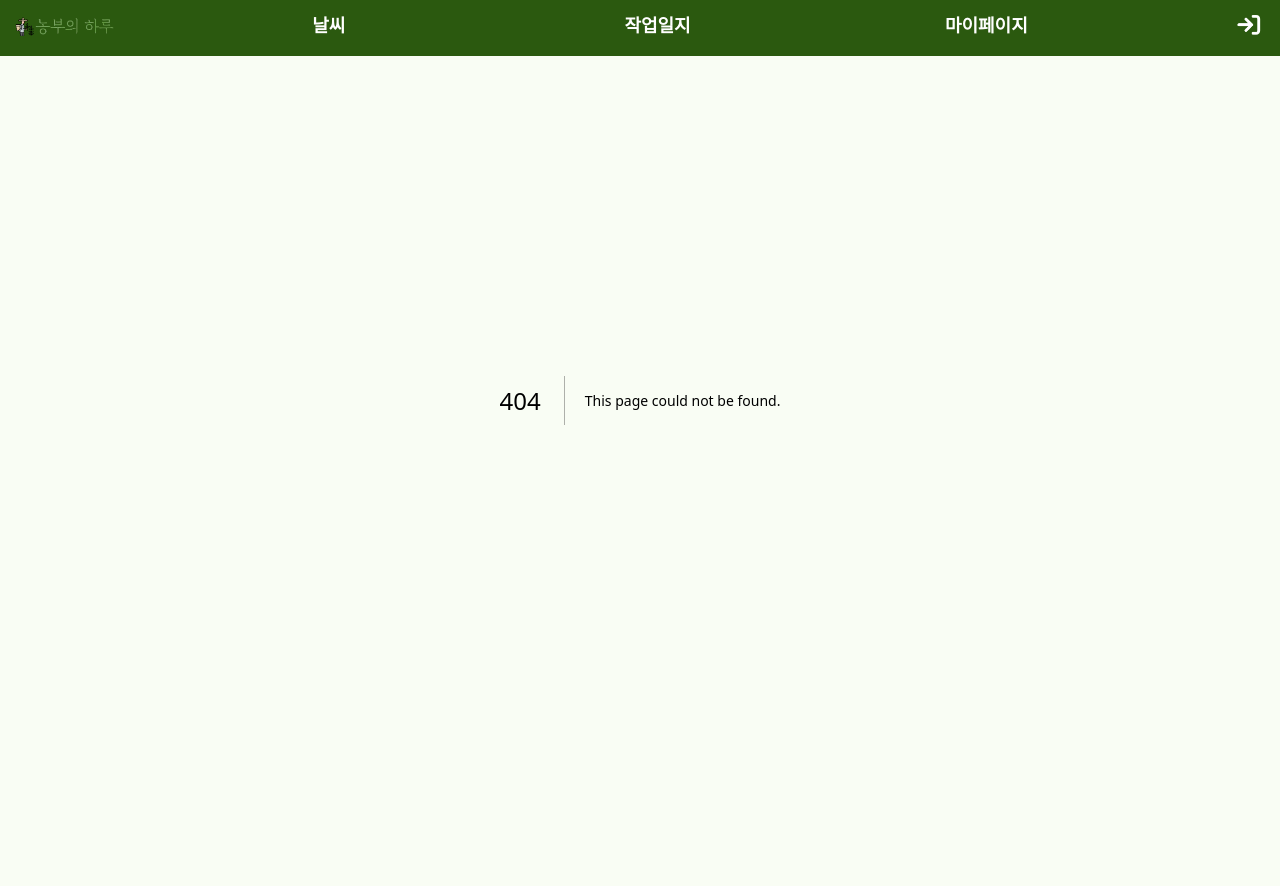
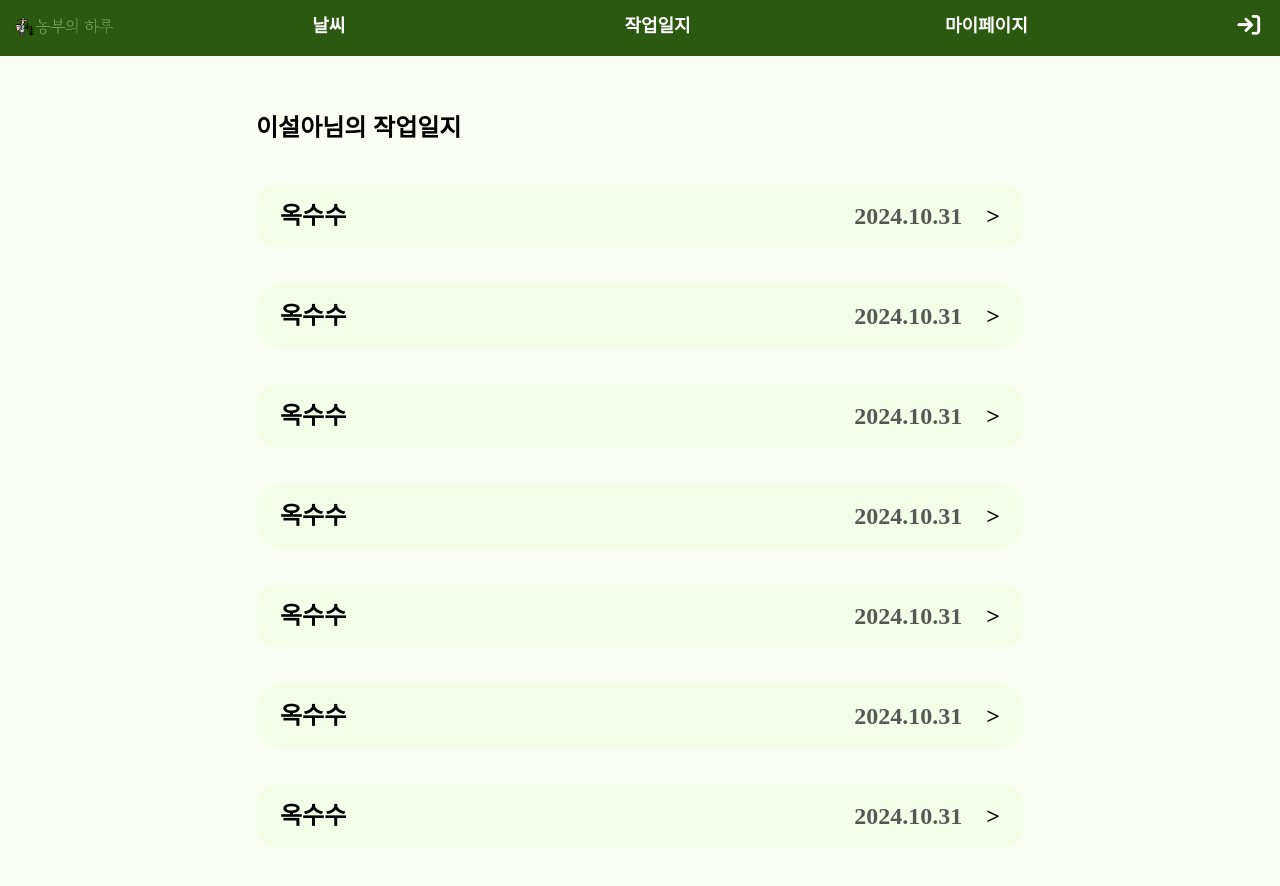
Before and after one commit to SNXWXH/FarmHelper, a Next.js app in the folder frontend/web/: page /workLog in a window 1280 px wide. Before the commit this address had no page. Before the commit the page ends 800 px from the top, so only its background shows below. Built offline with nearby package versions, Linux system fonts and the light colour scheme; a web font is replaced by a local one.

Commit message:
Design: 작업일지 리스트 컴포넌트 생성

```diff
--- a/frontend/web/src/app/page.tsx
+++ b/frontend/web/src/app/page.tsx
@@ -5,7 +5,7 @@ import MonthRank from '@/components/MonthRank';
 export default function Home() {
   return (
     <>
-      <div className='flex flex-col items-center h-screen pt-14 '>
+      <div className='flex flex-col items-center h-screen pt-14'>
         <div className='w-3/5'>
           <div className='mt-14'>
             <p className='font-nanumHeavy font-heavy text-2xl'>오늘의 날씨</p>
--- /dev/null
+++ b/frontend/web/src/app/workLog/page.tsx
@@ -0,0 +1,24 @@
+import CropList from '@/components/CropList';
+
+export default function WorkLog() {
+  return (
+    <>
+      <div className='flex flex-col items-center h-screen pt-14'>
+        <div className='w-3/5'>
+          <p className='mt-14 mb-10 font-nanumHeavy font-heavy text-2xl'>
+            이설아님의 작업일지
+          </p>
+          <div className='flex flex-col gap-9 mb-10'>
+            <CropList cropName='옥수수' date='2024.10.31' />
+            <CropList cropName='옥수수' date='2024.10.31' />
+            <CropList cropName='옥수수' date='2024.10.31' />
+            <CropList cropName='옥수수' date='2024.10.31' />
+            <CropList cropName='옥수수' date='2024.10.31' />
+            <CropList cropName='옥수수' date='2024.10.31' />
+            <CropList cropName='옥수수' date='2024.10.31' />
+          </div>
+        </div>
+      </div>
+    </>
+  );
+}
--- /dev/null
+++ b/frontend/web/src/components/CropList.tsx
@@ -0,0 +1,19 @@
+export default function CropList({
+  cropName,
+  date,
+}: {
+  cropName: string;
+  date: string;
+}) {
+  return (
+    <>
+      <div className='flex justify-between items-center h-16 rounded-3xl font-bold text-2xl bg-[#F4FEE6]'>
+        <p className='w-2/3 ml-6'>{cropName}</p>
+        <div className='flex'>
+          <p className='text-[#585858]'>{date}</p>
+          <p className='w-1/3 mx-6 items-end'>{'>'}</p>
+        </div>
+      </div>
+    </>
+  );
+}
--- a/frontend/web/src/components/Header.tsx
+++ b/frontend/web/src/components/Header.tsx
@@ -21,7 +21,7 @@ export default function Header() {
             날씨
           </Link>
           <Link
-            href='/work'
+            href='/workLog'
             className='w-24 flex justify-center hover:text-[#669248]'
           >
             작업일지
```
